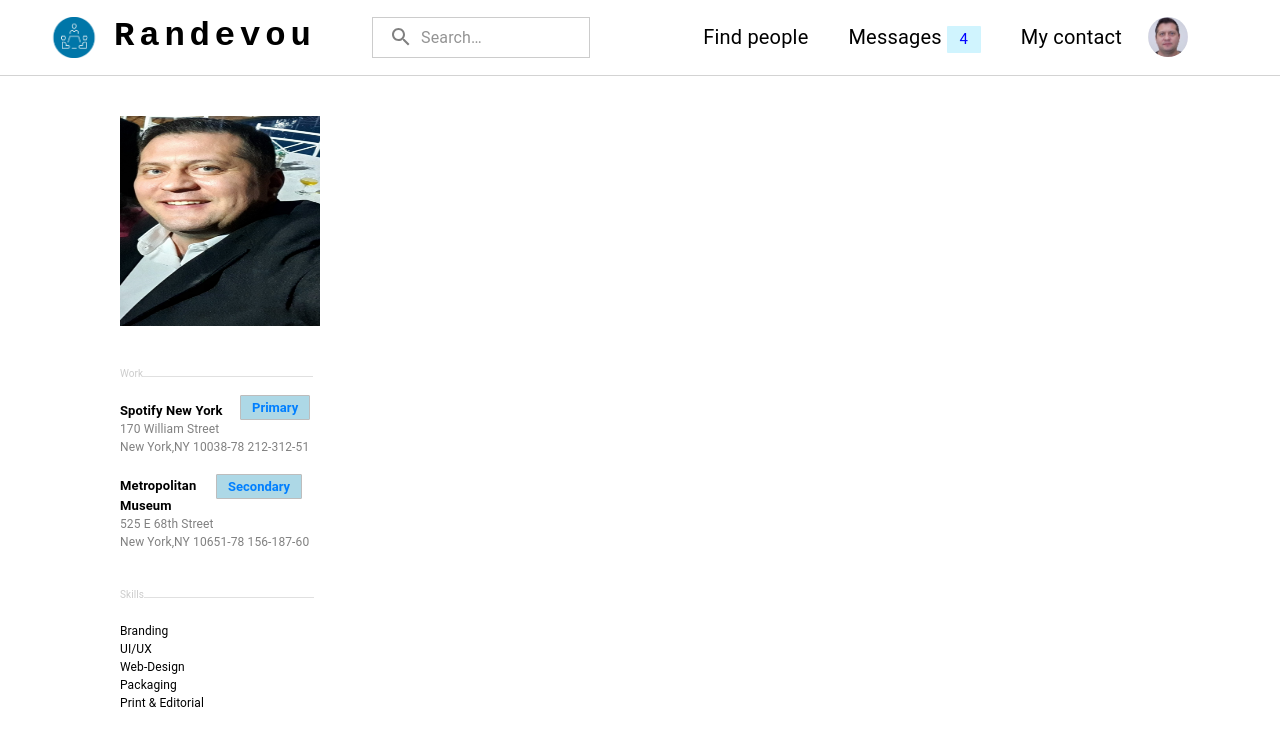
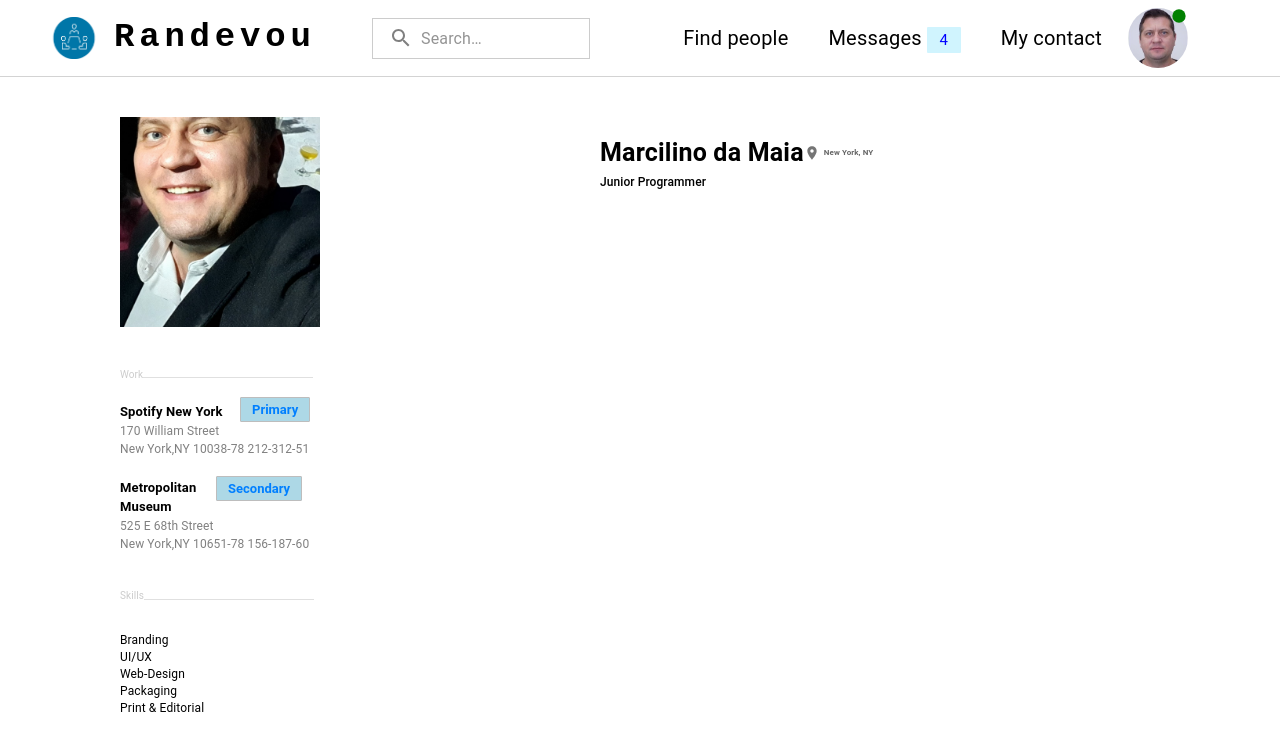
Before and after one commit to marclnomaia/RANDEVOU, a React (Create React App) app in the folder rand-app/: page / in a window 1280 px wide. Shown: the top 750 px of the page. Built offline with nearby package versions, Linux system fonts and the light colour scheme.

Commit message:
commit 5th

```diff
--- a/rand-app/src/App.tsx
+++ b/rand-app/src/App.tsx
@@ -2,15 +2,15 @@
 //import { AppBar } from '@mui/material';
 import './App.css';
 import RandBar from './components/RandBar';
-import RandImage from './components/RandImage';
+import RandProfile from './components/RandProfile';
+
 
 
 function App() {
   return (
     <div className="App">
       <RandBar/>
-      <RandImage/>
-
+      <RandProfile/>
     </div>
   );
 }
--- a/rand-app/src/components/RandBar.tsx
+++ b/rand-app/src/components/RandBar.tsx
@@ -1,9 +1,6 @@
 import React from 'react';
 import Menu from '@mui/material/Menu';
 import MenuItem from '@mui/material/MenuItem';
-import IconButton from '@mui/material/IconButton';
-import Badge from '@mui/material/Badge';
-import ProfileImage from '../components/images/profile_picture.jpg';
 import AccountCircle from '@mui/icons-material/AccountCircle';
 import SearchIcon from '@mui/icons-material/Search';
 import MoreIcon from '@mui/icons-material/MoreVert';
@@ -15,6 +12,9 @@ import Container from '@mui/material/Container';
 import Box from '@mui/material/Box';
 import { styled, alpha } from '@mui/material/styles';
 import logoImage from './images/logo.png';
+import { Badge, IconButton } from '@mui/material';
+import FiberManualRecordIcon from '@mui/icons-material/FiberManualRecord';
+import ProfileImage from '../components/images/profile_picture.jpg';
 import Grid from '@mui/material/Grid';
 
 // define the source of your RandBar here
@@ -229,8 +229,9 @@ export default function PrimarySearchAppBar() {
                       <Typography style={{ color: 'black', margin: '10px', fontSize: '20px' }}>My contact</Typography>
                     </Badge>
                   </IconButton>
-                  <IconButton style={{ marginRight: '60px' }}>
-                    <img src={ProfileImage} alt="Profile" style={{ borderRadius: '50%', height: '40px', width: '40px', objectFit: 'cover' }} />
+                  <IconButton style={{ marginRight: '60px', position: 'relative' }}>
+                    <img src={ProfileImage} alt="Profile" style={{ borderRadius: '100%', height: '60px', width: '60px', objectFit: 'cover' }} />
+                   <FiberManualRecordIcon style={{ color: 'green', position: 'absolute', top: 6, right: 7, height: '20px', width: '20px' }} />
                   </IconButton>
                 </Box>
               </Grid>
--- a/rand-app/src/components/RandImage.tsx
+++ /dev/null
@@ -1,42 +0,0 @@
-import React from 'react';
-import imageSrc from './images/main_picture.jpg';
-import { Box, Typography, Divider,Chip } from '@mui/material';
-
-
-export default function RandImage()  {
-  return (
-    <Box sx={{ ml: 15, mt: 15, width: 170 }}>
-      <Box sx={{ width: 200, height: 210, marginTop: -10 }}>
-        <img src={imageSrc} alt="Profile" style={{ width: '100%', height: '100%' }} />
-      </Box>
-      <Box sx={{ display: 'flex', alignItems: 'flex-start', my: 2, border: 'none' }}>
-        <Typography variant="body1" sx={{ mt: 3, mr: 2, fontSize: 10, color: '#ccc' }}>Work</Typography>
-        <Divider flexItem sx={{ width: 170, height: 2, mt: 4, mb: 1, ml: -2 }} />
-      </Box>
-      <Box sx={{ width: 200, display: 'flex', flexDirection: 'column', alignItems: 'flex-start' }}>
-        <Typography variant="body1" sx={{ fontWeight: 'bold', fontSize: 13 }}>Spotify New York</Typography>
-        <Typography variant="body1" sx={{ fontSize: 12, color:'grey' }}>170 William Street</Typography>
-        <Typography variant="body1" sx={{ fontSize: 12, color:'grey' }}>New York,NY 10038-78 212-312-51</Typography>
-      </Box>
-      <Chip label="Primary" variant="outlined"  sx={{ mt:-15, ml:15,height:'25px', borderRadius: '1px', background:'lightblue',color:'#007FFF',fontWeight: 'bold' }} />
-      <Box sx={{ width: 200, display: 'flex', flexDirection: 'column', alignItems: 'flex-start' }}>
-        <Typography variant="body1" sx={{ fontWeight: 'bold', fontSize: 13 }}>Metropolitan</Typography>
-        <Typography variant="body1" sx={{ fontWeight: 'bold', fontSize: 13 }}>Museum</Typography>
-        <Typography variant="body1" sx={{ fontSize: 12, color:'grey' }}>525 E 68th Street</Typography>
-        <Typography variant="body1" sx={{ fontSize: 12, color:'grey' }}>New York,NY 10651-78 156-187-60</Typography>
-      </Box>
-      <Chip label="Secondary" variant="outlined" sx={{ mt:-19, ml:12 ,height:'25px', borderRadius: '1px', background:'lightblue',color:'#007FFF',fontWeight: 'bold' }} />
-      <Box sx={{ display: 'flex', alignItems: 'flex-start', my: 2, border: 'none' }}>
-        <Typography variant="body1" sx={{ mt: 0, mr: 2, fontSize: 10, color: '#ccc' }}>Skills</Typography>
-        <Divider flexItem sx={{ width: 170, height: 2, mt: 1, mb: 1, ml: -2 }} />
-      </Box>
-      <Box sx={{ width: 180, display: 'flex', flexDirection: 'column', alignItems: 'flex-start' }}>
-        <Typography variant="body1" sx={{ fontSize: 12 }}>Branding</Typography>
-        <Typography variant="body1" sx={{ fontSize: 12 }}>UI/UX</Typography>
-        <Typography variant="body1" sx={{ fontSize: 12 }}>Web-Design</Typography>
-        <Typography variant="body1" sx={{ fontSize: 12 }}>Packaging</Typography>
-        <Typography variant="body1" sx={{ fontSize: 12 }}>Print & Editorial</Typography>
-    </Box>
-    </Box>
-  );
-};
--- /dev/null
+++ b/rand-app/src/components/RandProfile.tsx
@@ -0,0 +1,90 @@
+import imageSrc from './images/main_picture.jpg';
+import { Box, Typography, Divider,Chip,Avatar, ListItem, List, ListItemIcon } from '@mui/material';
+import LocationOnIcon from '@mui/icons-material/LocationOn';
+
+
+export default function RandProfile()  {
+  return (
+
+
+
+    <Box sx={{ ml: 15, mt: 15, width: 170, alignItems: 'left' }}>
+  <Box sx={{ width: 200, height: 210, marginTop: -10 }}>
+    <Avatar
+      src={imageSrc}
+      alt="Profile"
+      sx={{ width: '100%', height: '100%', borderRadius:0 }}
+    />
+  </Box>
+      <Box sx={{ display: 'flex', alignItems: 'flex-start', my: 2, border: 'none' }}>
+        <Typography variant="body1" sx={{ mt: 3, mr: 2, fontSize: 10, color: '#ccc' }}>Work</Typography>
+        <Divider flexItem sx={{ width: 170, height: 2, mt: 4, mb: 1, ml: -2 }} />
+      </Box>
+      <Box sx={{ width: 200, display: 'flex', flexDirection: 'column', alignItems: 'flex-start' }}>
+        <Typography variant="body1" sx={{ fontWeight: 'bold', fontSize: 13 }}>Spotify New York</Typography>
+        <Typography variant="body1" sx={{ fontSize: 12, color:'grey' }}>170 William Street</Typography>
+        <Typography variant="body1" sx={{ fontSize: 12, color:'grey' }}>New York,NY 10038-78 212-312-51</Typography>
+      </Box>
+      <Chip label="Primary" variant="outlined"  sx={{ mt:-15, ml:15,height:'25px', borderRadius: '1px', background:'lightblue',color:'#007FFF',fontWeight: 'bold' }} />
+      <Box sx={{ width: 200, display: 'flex', flexDirection: 'column', alignItems: 'flex-start' }}>
+        <Typography variant="body1" sx={{ fontWeight: 'bold', fontSize: 13 }}>Metropolitan</Typography>
+        <Typography variant="body1" sx={{ fontWeight: 'bold', fontSize: 13 }}>Museum</Typography>
+        <Typography variant="body1" sx={{ fontSize: 12, color:'grey' }}>525 E 68th Street</Typography>
+        <Typography variant="body1" sx={{ fontSize: 12, color:'grey' }}>New York,NY 10651-78 156-187-60</Typography>
+      </Box>
+      <Chip label="Secondary" variant="outlined" sx={{ mt:-19, ml:12 ,height:'25px', borderRadius: '1px', background:'lightblue',color:'#007FFF',fontWeight: 'bold' }} />
+      <Box sx={{ display: 'flex', alignItems: 'flex-start', my: 2, border: 'none' }}>
+        <Typography variant="body2" sx={{ mt: 0, mr: 2, fontSize: 10, color: '#ccc' }}>Skills</Typography>
+        <Divider flexItem sx={{ width: 170, height: 2, mt: 1, mb: 1, ml: -2 }} />
+      </Box>
+      <Box sx={{ width: 180, display: 'flex', flexDirection: 'column', alignItems: 'flex-start' }}>
+    <List>
+        <ListItem disablePadding>
+            <Typography variant="body2" sx={{ fontSize: 12 }}>Branding</Typography>
+        </ListItem>
+        <ListItem disablePadding>
+            <Typography variant="body2" sx={{ fontSize: 12 }}>UI/UX</Typography>
+        </ListItem>
+        <ListItem disablePadding>
+            <Typography variant="body2" sx={{ fontSize: 12 }}>Web-Design</Typography>
+        </ListItem>
+        <ListItem disablePadding>
+            <Typography variant="body2" sx={{ fontSize: 12 }}>Packaging</Typography>
+        </ListItem>
+        <ListItem disablePadding>
+            <Typography variant="body2" sx={{ fontSize: 12 }}>Print & Editorial</Typography>
+        </ListItem>
+    </List>
+</Box>
+
+{/*Display name*/}
+<Box sx={{ display: 'flex', flexDirection: 'column', ml: 60, mt: -75, width: 700 }}>
+      <List>
+        <ListItem disablePadding>
+          <Box sx={{ display: 'flex', flexDirection: 'column', alignItems: 'flex-start' }}>
+            <Box sx={{ display: 'flex', alignItems: 'center' }}>
+              <Typography variant="h6" component="div" sx={{ fontWeight: 'bold', fontSize: 25 }}>
+                Marcilino da Maia
+              </Typography>
+              <ListItemIcon sx={{ minWidth: 'unset', mr: 0.5 }}>
+                <LocationOnIcon fontSize="inherit" />
+              </ListItemIcon>
+              <Typography variant="subtitle1" color="text.secondary" sx={{ fontWeight: 'bold', fontSize: 8 }}>
+                New York, NY
+              </Typography>
+            </Box>
+            <Typography variant="subtitle2" sx={{ fontSize: 12 }}>Junior Programmer</Typography>
+          </Box>
+        </ListItem>
+      </List>
+    </Box>
+
+{/*Rating*/}
+
+
+
+
+
+    </Box>
+    )
+    }
```
